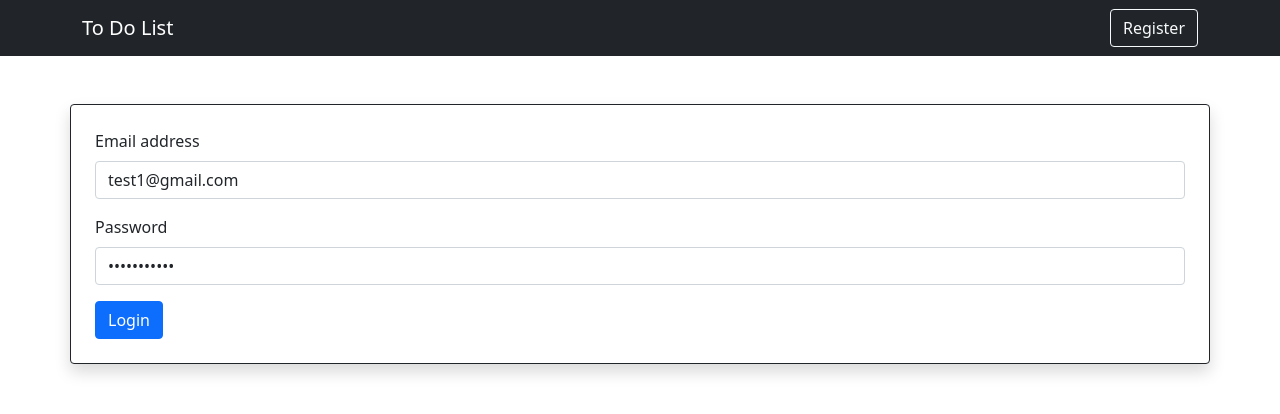
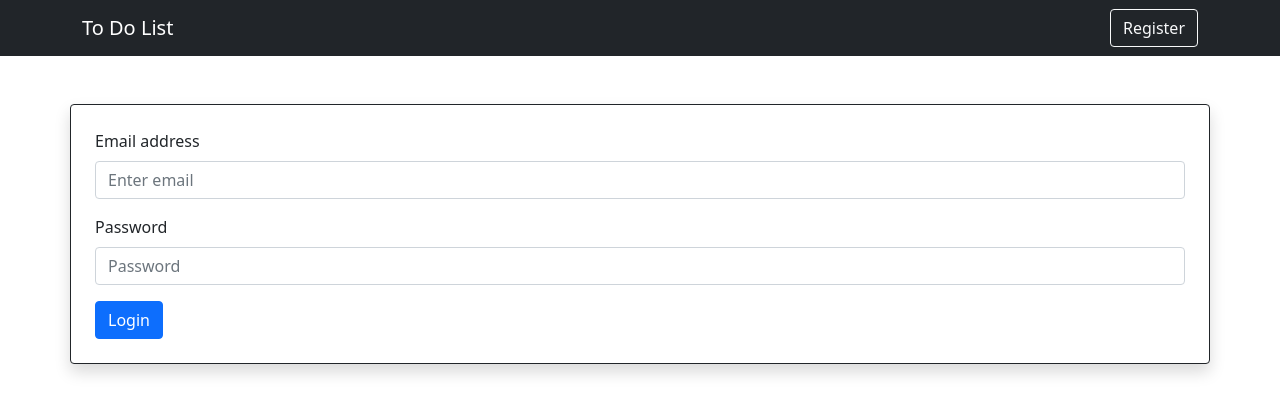
Before and after one commit to mhgamboa/to-do-list, a React (Create React App) app in the folder client/: page / in a window 1280 px wide. Shown: the top 414 px of the page. Built offline with nearby package versions, Linux system fonts and the light colour scheme.

Commit message:
update login page

```diff
--- a/client/src/pages/Login.js
+++ b/client/src/pages/Login.js
@@ -64,20 +64,12 @@ const Login = ({ type }) => {
           <Form onSubmit={type === "login" ? handleLogin : handleRegister}>
             <Form.Group className="mb-3" controlId="formBasicEmail">
               <Form.Label>Email address</Form.Label>
-              <Form.Control
-                type="email"
-                placeholder="Enter email"
-                defaultValue={type === "login" ? "test1@gmail.com" : ""}
-              />
+              <Form.Control type="email" placeholder="Enter email" />
             </Form.Group>
 
             <Form.Group className="mb-3" controlId="formBasicPassword">
               <Form.Label>Password</Form.Label>
-              <Form.Control
-                type="password"
-                placeholder="Password"
-                defaultValue={type === "login" ? "password123" : ""}
-              />
+              <Form.Control type="password" placeholder="Password" />
             </Form.Group>
 
             {type === "register" && (
```
